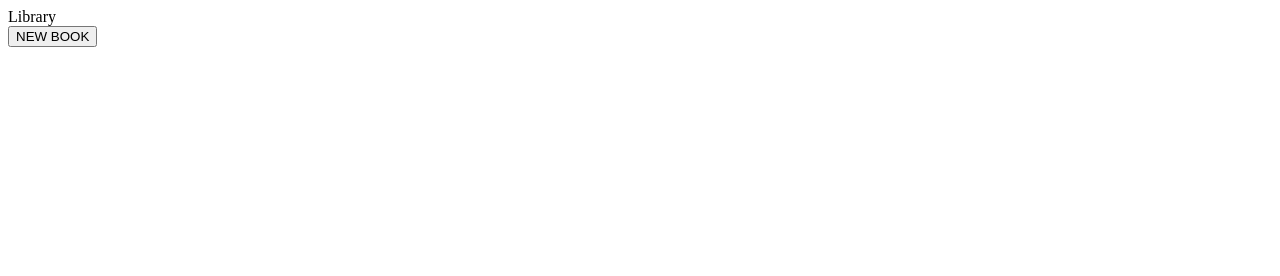
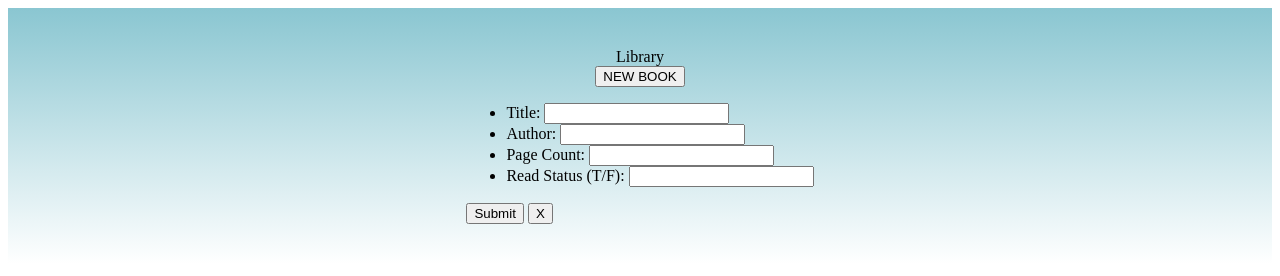
Before and after one commit to BrandonC123/Library, a plain HTML site: page index.html in a window 1280 px wide. Both pictures are taken after a click on the button "NEW BOOK". Drawn offline with Linux system fonts and the light colour scheme.

Commit message:
Created form and container for the cards. By default form is hidden.

```diff
--- a/index.html
+++ b/index.html
@@ -9,8 +9,38 @@
     </head>
     <body>
         <div class="overall-container">
-            <div id="title">Library</div>
-            <button id="add">NEW BOOK</button>
+            <div class="add-section">
+                <div id="title">Library</div>
+                <button id="add">NEW BOOK</button>
+                <form id="form">
+                    <ul>
+                        <div class="inputs">
+                            <li>
+                                <label for="title">Title:</label>
+                                <input
+                                    type="text"
+                                    id="book-title"
+                                    name="book-title"
+                                />
+                            </li>
+                            <li>
+                                <label for="Author">Author:</label>
+                                <input type="text" id="author" name="author" />
+                            </li>
+                            <li>
+                                <label for="page">Page Count:</label>
+                                <input type="text" id="page" name="page" />
+                            </li>
+                            <li>
+                                <label for="read">Read Status (T/F):</label>
+                                <input type="text" id="read" name="read" />
+                            </li>
+                        </div>
+                    </ul>
+                    <button type="button" id="submit">Submit</button>
+                    <button type="button" id="cancel">X</button>
+                </form>
+            </div>
             <div id="card-cont"></div>
         </div>
         <script src="script.js"></script>
```
